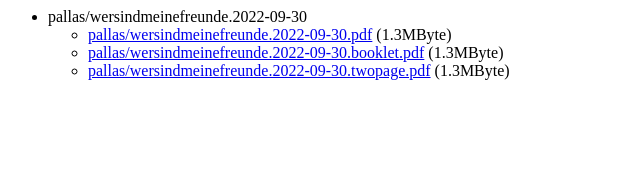
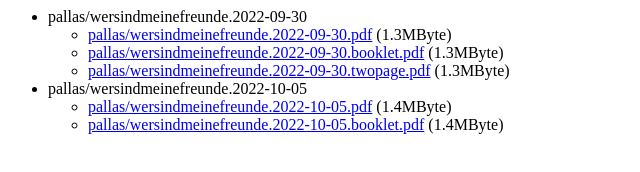
Before and after one commit to milahu/alchi-pdf, a plain HTML site: page index.html in a window 1280 px wide. Shown: the whole page, without its empty margins (0-640 px from the left). Drawn offline with Linux system fonts and the light colour scheme.

Commit message:
add pallas/wersindmeinefreunde.2022-10-05

```diff
--- a/index.html
+++ b/index.html
@@ -8,5 +8,12 @@
     <li><a href=pallas/wersindmeinefreunde.2022-09-30.twopage.pdf>pallas/wersindmeinefreunde.2022-09-30.twopage.pdf</a> (1.3MByte)</li>
   </ul>
 </li>
+<li>
+  <div>pallas/wersindmeinefreunde.2022-10-05</div>
+  <ul>
+    <li><a href=pallas/wersindmeinefreunde.2022-10-05.pdf>pallas/wersindmeinefreunde.2022-10-05.pdf</a> (1.4MByte)</li>
+    <li><a href=pallas/wersindmeinefreunde.2022-10-05.booklet.pdf>pallas/wersindmeinefreunde.2022-10-05.booklet.pdf</a> (1.4MByte)</li>
+  </ul>
+</li>
 </ul>
 </html>
```
Also changed, not shown: 2 other files.
